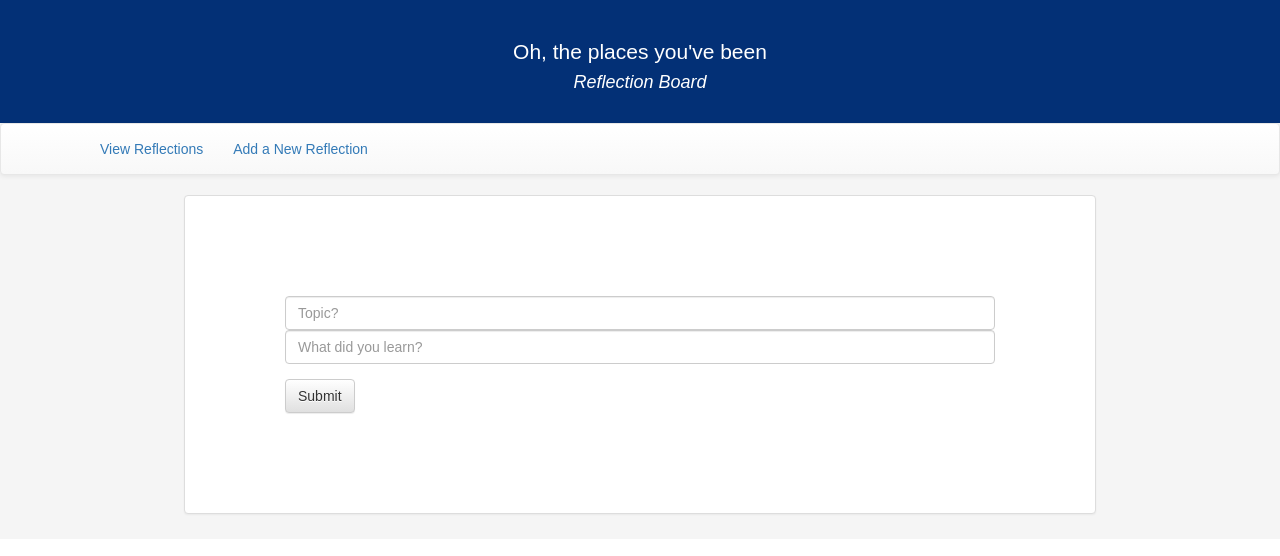
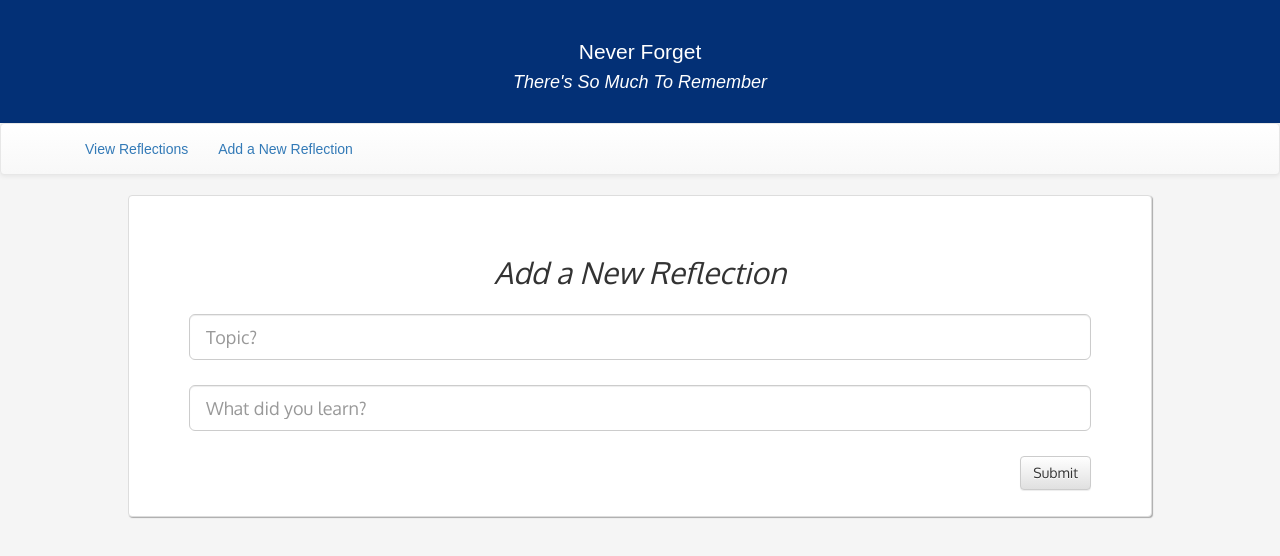
Before and after one commit to rapomerantz/recollections_app, a React (Create React App) app: page /add in a window 1280 px wide. Shown: the top 556 px of the page. Built offline with nearby package versions, Linux system fonts and the light colour scheme.

Commit message:
More styling

```diff
--- a/src/components/Add/Add.css
+++ b/src/components/Add/Add.css
@@ -1,7 +1,29 @@
 .addPanel {
     width: 80%;
     margin-left: 10%;
-    margin-right: 5%;
+    margin-right: 10%;
     margin-bottom: 25px;
-    padding: 100px;
+    padding: 60px;
+    font-family: 'Oxygen', sans-serif;
+    box-shadow: 1px 1px 1px #aaaaaa;
+
 }
+
+Button{
+    float: right;
+}
+
+h2 {
+    text-align: center;
+    margin-top: 0px;
+    margin-bottom: 25px;
+
+}
+
+.input {
+    margin-bottom: 25px;
+}
+
+.addContainer {
+    height: 800px;
+}
--- a/src/components/Add/Add.js
+++ b/src/components/Add/Add.js
@@ -7,7 +7,7 @@ import AddForm from './AddForm/AddForm.js'
 class Add extends Component {
   render() {
     return (
-      <div className="container">
+      <div className="addContainer">
 
         <AddForm />
 
--- a/src/components/Add/AddForm/AddForm.js
+++ b/src/components/Add/AddForm/AddForm.js
@@ -95,25 +95,27 @@ class AddForm extends Component {
     return (
         <div>
       <Panel className="addPanel">
-
-      {alertCard}
+            <h2><i>Add a New Reflection</i></h2>
 
         <form onSubmit={this.postReflection}>
-            <FormGroup controlId="formBasicText">
+            <FormGroup bsSize="large" controlId="formBasicText">
                 <FormControl
+                    className="input"
                     type="text"
                     value={this.state.topic}
                     onChange={this.handleTopicChange}
                     placeholder="Topic?"
-                />
+                    />
                 <FormControl
+                    className="input"
                     type="text"
                     value={this.state.description}
                     onChange={this.handleDescriptionChange}
                     placeholder="What did you learn?"
-                />
+                    />
             </FormGroup>
 
+        {alertCard}
             <Button type="submit">Submit</Button>
 
         </form>
--- a/src/components/App/App.css
+++ b/src/components/App/App.css
@@ -10,6 +10,7 @@
 
 .App {
   background-color: whitesmoke;
+  height: 100%;
 }
 
 .App-title {
--- a/src/components/App/App.js
+++ b/src/components/App/App.js
@@ -15,8 +15,8 @@ class App extends Component {
       <div className="App">
 
         <header className="App-header">
-          <h1 className="App-title">Oh, the places you've been</h1>
-          <h4><i>Reflection Board</i></h4>
+          <h1 className="App-title">Never Forget</h1>
+          <h4><i>There's So Much To Remember</i></h4>
         </header>
 
 
@@ -24,7 +24,7 @@ class App extends Component {
             <div>
 
                 <Navbar default collapseOnSelect>
-                  <Navbar.Collapse>
+                  {/* <Navbar.Collapse> */}
                     <Nav>
                       <NavItem eventKey={1} to="/">
                         <Link to="/">View Reflections</Link>
@@ -33,7 +33,7 @@ class App extends Component {
                         <Link to="/add">Add a New Reflection</Link>
                       </NavItem>
                     </Nav>
-                  </Navbar.Collapse>
+                  {/* </Navbar.Collapse> */}
                 </Navbar>
 
               <Route path="/add" component={Add}/>
--- a/src/components/Reflections/Reflections.css
+++ b/src/components/Reflections/Reflections.css
@@ -10,12 +10,17 @@
     border: 3px solid salmon;
 }
 
-.noselect {
-    -webkit-touch-callout: none; /* iOS Safari */
-      -webkit-user-select: none; /* Safari */
-       -khtml-user-select: none; /* Konqueror HTML */
-         -moz-user-select: none; /* Firefox */
-          -ms-user-select: none; /* Internet Explorer/Edge */
-              user-select: none; /* Non-prefixed version, currently
-                                    supported by Chrome and Opera */
-  }
+.deleteAlert {
+    width: 80%;
+    margin-left: 10%;
+}
+
+.editForm {
+    width: 80%;
+    margin-left: 10%;
+    margin-top: 2%;
+}
+
+.timeStamp {
+    float: right;
+}
--- a/src/components/Reflections/Reflections.js
+++ b/src/components/Reflections/Reflections.js
@@ -73,7 +73,7 @@ class Reflections extends Component {
   render() {
 
     let reflectionsArray = this.state.reflections.map((reflection) => {
-      return(<Col xs={8} md={6}>
+      return(<Col xs={11} md={6}>
               <ReflectionsCard key={reflection.id}
                                       reflection={reflection}
                                       deleteReflection={this.deleteReflection}
--- a/src/components/Reflections/ReflectionsCard/ReflectionsCard.js
+++ b/src/components/Reflections/ReflectionsCard/ReflectionsCard.js
@@ -81,12 +81,14 @@ class ReflectionsCard extends Component {
     let alertCard;
     if (this.state.showAlert) {
       alertCard = (
-        <Alert bsStyle="danger" onDismiss={this.handleDismiss} className="recollectionCard">
+        <Alert bsStyle="danger" onDismiss={this.handleDismiss} className="deleteAlert">
           <p>
           <strong>Are you sure you want to delete this entry? </strong>
           </p>
-            <Button bsStyle="danger" onClick={this.handleDelete}>Delete</Button>
+          <ButtonGroup>
+            <Button onClick={this.handleDelete}>Delete</Button>
             <Button onClick={this.handleDismiss}>Nevermind</Button>
+          </ButtonGroup>
           <p>
           </p>
         </Alert>
@@ -103,10 +105,12 @@ class ReflectionsCard extends Component {
       cardContent = (
         <Panel bsStyle="primary" className="recollectionCard">
           <Panel.Heading>
-            <Panel.Title componentClass="h3"><strong>{this.props.reflection.topic}</strong></Panel.Title>
+            <Panel.Title componentClass="h3">
+              <strong>{this.props.reflection.topic}</strong>
+              <p className="timeStamp">{moment(this.props.reflection.date).format("MMMM Do YYYY")}</p>
+            </Panel.Title>
           </Panel.Heading>
           <Panel.Body>
-            <p>{moment(this.props.reflection.date).format("MMMM Do YYYY")}</p>
             <p>{this.props.reflection.description}</p>
             <ButtonGroup>
               <Button className="cardButton" onClick={this.handleShow}><Glyphicon glyph="trash" /></Button>
@@ -125,10 +129,12 @@ class ReflectionsCard extends Component {
       cardContent = (
         <Panel bsStyle="warning" className="recollectionCard">
           <Panel.Heading>
-            <Panel.Title componentClass="h3"><strong>{this.props.reflection.topic}</strong></Panel.Title>
+            <Panel.Title componentClass="h3">
+                <strong>{this.props.reflection.topic}</strong>
+                <p className="timeStamp">{moment(this.props.reflection.date).format("MMMM Do YYYY")}</p>
+            </Panel.Title>
           </Panel.Heading>
           <Panel.Body>
-            <p>{moment(this.props.reflection.date).format("MMMM Do YYYY")}</p>
             <p>{this.props.reflection.description}</p>
             <ButtonGroup>
               <Button className="cardButton" onClick={this.handleShow}><Glyphicon glyph="trash" /></Button>
@@ -138,7 +144,7 @@ class ReflectionsCard extends Component {
             {/* Alert triggered on delete */}
             {alertCard}
 
-            <form onSubmit={this.handlePut}>
+            <form onSubmit={this.handlePut} className="editForm">
                 <FormGroup controlId="formBasicText">
                   {/* topic */}
                     <FormControl
@@ -166,10 +172,12 @@ class ReflectionsCard extends Component {
       cardContent = (
         <Panel className="recollectionCard">
           <Panel.Heading>
-            <Panel.Title componentClass="h3"><strong>{this.props.reflection.topic}</strong></Panel.Title>
+            <Panel.Title componentClass="h3">
+                <strong>{this.props.reflection.topic}</strong>
+                <p className="timeStamp">{moment(this.props.reflection.date).format("MMMM Do YYYY")}</p>
+            </Panel.Title>
           </Panel.Heading>
           <Panel.Body>
-            <p>{moment(this.props.reflection.date).format("MMMM Do YYYY")}</p>
             <p>{this.props.reflection.description}</p>
             <ButtonGroup>
               <Button className="cardButton" onClick={this.handleShow}><Glyphicon glyph="trash" /></Button>
```
